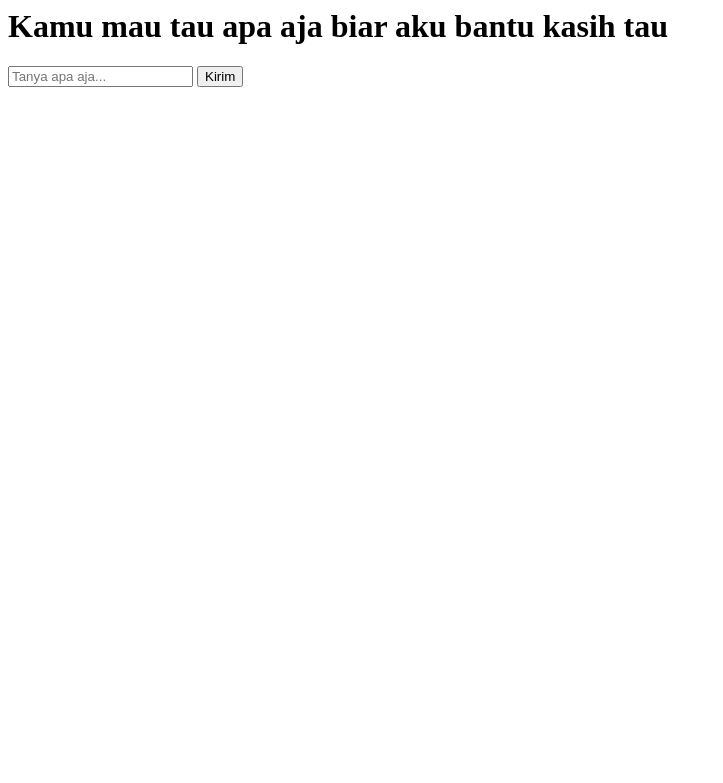
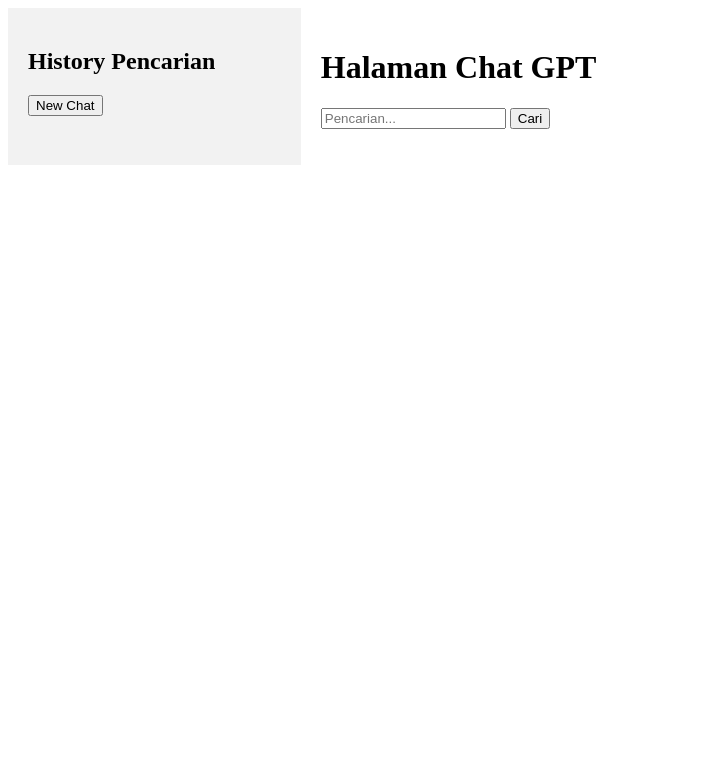
Before and after one commit to riswan29/beta_app_skripsi, a Django app: page /chatbot/ in a window 1280 px wide. Shown: the top 783 px of the page, without its empty margins (0-723 px from the left). Run offline with Django 4.2, Linux system fonts and the light colour scheme.

Commit message:
buat costum layout chat and buat function chatbot history

```diff
--- a/chatbot/templates/index.html
+++ b/chatbot/templates/index.html
@@ -1,29 +1,69 @@
-{% block content %}
+<!-- template.html -->
 
-<div class="container mt-5">
-    <h1>Kamu mau tau apa aja biar aku bantu kasih tau</h1>
-    <div class="chat-container">
-        <div class="chat-messages">
+<!DOCTYPE html>
+<html>
+<head>
+    <title>Chat GPT</title>
+    <style>
+        body {
+            display: flex;
+        }
+        #sidebar {
+            width: 20%;
+            padding: 20px;
+            background-color: #f2f2f2;
+        }
+        #content {
+            flex-grow: 1;
+            padding: 20px;
+        }
+        #history {
+            list-style-type: none;
+            padding: 0;
+        }
+        #messages {
+            list-style-type: none;
+            padding: 0;
+        }
+    </style>
+    <script>
+        function scrollToBottom() {
+            var messages = document.getElementById("messages");
+            messages.scrollTop = messages.scrollHeight;
+        }
+        window.onload = scrollToBottom;
+
+        function newChat() {
+            window.location.href = "{% url 'newChat' %}";
+        }
+    </script>
+</head>
+<body>
+    <div id="sidebar">
+        <h2>History Pencarian</h2>
+        <ul id="history">
+            {% for search in searches %}
+                <li><a href="{% url 'loadChat' search %}">{{ search }}</a></li>
+            {% endfor %}
+        </ul>
+        <button onclick="newChat()">New Chat</button>
+    </div>
+    <div id="content">
+        <h1>Halaman Chat GPT</h1>
+        <form method="POST" action="{% url 'chatbot' %}">
+            {% csrf_token %}
+            <input type="text" name="prompt" placeholder="Pencarian...">
+            <input type="submit" value="Cari">
+        </form>
+        <ul id="messages">
             {% for message in messages %}
                 {% if message.sender == 'user' %}
-                    <div class="user-message"><i>{{ message.content }}</i>
-                        <br>
-                    </div>
-                    <br>
-                {% else %}
-                    <div class="bot-message">{{ message.content }}
-                        <hr>
-                    </div>
+                    <li><strong>User:</strong> {{ message.content }}</li>
+                {% elif message.sender == 'bot' %}
+                    <li><strong>Bot:</strong> {{ message.content }}</li>
                 {% endif %}
             {% endfor %}
-        </div>
-
-        <form method="POST" action="{% url 'chatbot' %}" class="chat-input">
-            {% csrf_token %}
-            <input type="text" class="form-control" id="prompt" name="prompt" placeholder="Tanya apa aja...">
-            <button type="submit" class="btn btn-success">Kirim</button>
-        </form>
+        </ul>
     </div>
-</div>
-
-{% endblock content %}
+</body>
+</html>
--- a/chatbot/urls.py
+++ b/chatbot/urls.py
@@ -5,4 +5,6 @@ from .views import *
 
 urlpatterns = [
     path('chatbot/', homeBot, name='chatbot'),
+    path('new-chat/', newChat, name='newChat'),
+    path('chat/<str:search>/', loadChat, name='loadChat'),
 ]
--- a/chatbot/views.py
+++ b/chatbot/views.py
@@ -8,6 +8,8 @@ openai.api_key = "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"
 
 # Daftar pesan dalam sesi
 session_messages = []
+# Daftar pencarian sebelumnya
+search_history = []
 
 
 def homeBot(request):
@@ -24,15 +26,50 @@ def homeBot(request):
         )
         message = completions.choices[0].text
 
-        save_to_excel(prompt, message)
-
         # Menambahkan prompt dan respon ke dalam daftar pesan sesi
         session_messages.append({"sender": "user", "content": prompt})
         session_messages.append({"sender": "bot", "content": message})
 
-        return render(request, "index.html", {"messages": session_messages})
+        # Menambahkan pencarian ke dalam daftar history pencarian
+        search_history.append(prompt)
+
+        # Simpan ke file Excel
+        save_to_excel(prompt, message)
+
+        context = {"messages": session_messages, "searches": search_history}
+        return render(request, "index.html", context)
     else:
-        return render(request, "index.html", {"messages": session_messages})
+        context = {"messages": session_messages, "searches": search_history}
+        return render(request, "index.html", context)
+
+
+def newChat(request):
+    global session_messages
+    session_messages = []
+    return render(request, "index.html", {})
+
+
+def loadChat(request, search):
+    global session_messages
+    session_messages = []
+    prompt = search
+    model_engine = "text-davinci-003"
+
+    completions = openai.Completion.create(
+        engine=model_engine,
+        prompt=prompt,
+        max_tokens=1024,
+        n=1,
+        temperature=0.5,
+    )
+    message = completions.choices[0].text
+
+    # Menambahkan prompt dan respon ke dalam daftar pesan sesi
+    session_messages.append({"sender": "user", "content": prompt})
+    session_messages.append({"sender": "bot", "content": message})
+
+    context = {"messages": session_messages, "searches": search_history}
+    return render(request, "index.html", context)
 
 def save_to_excel(prompt, message):
     # Buka file Excel atau buat file baru jika belum ada
```
Also changed, not shown: 1 other file.
